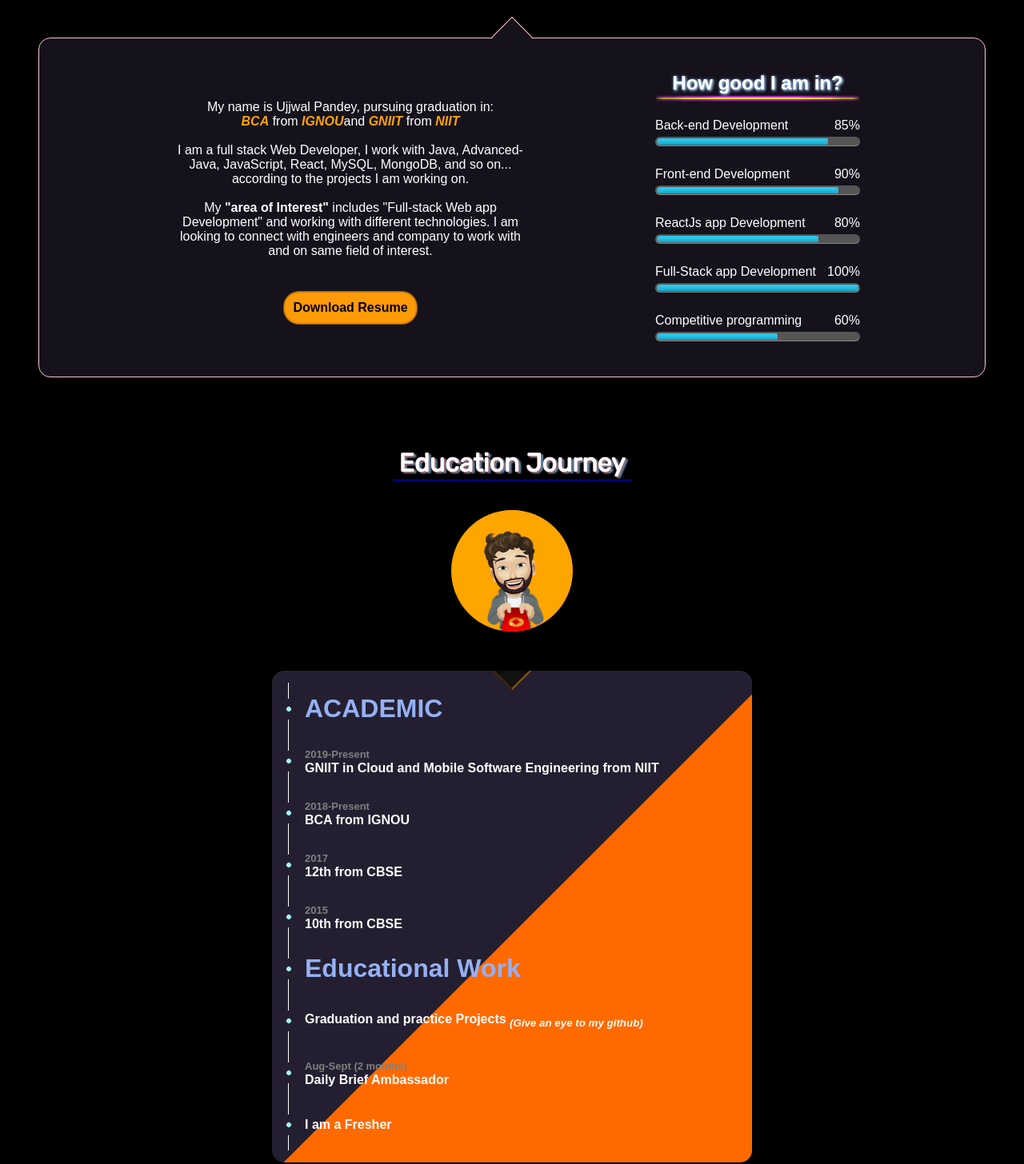
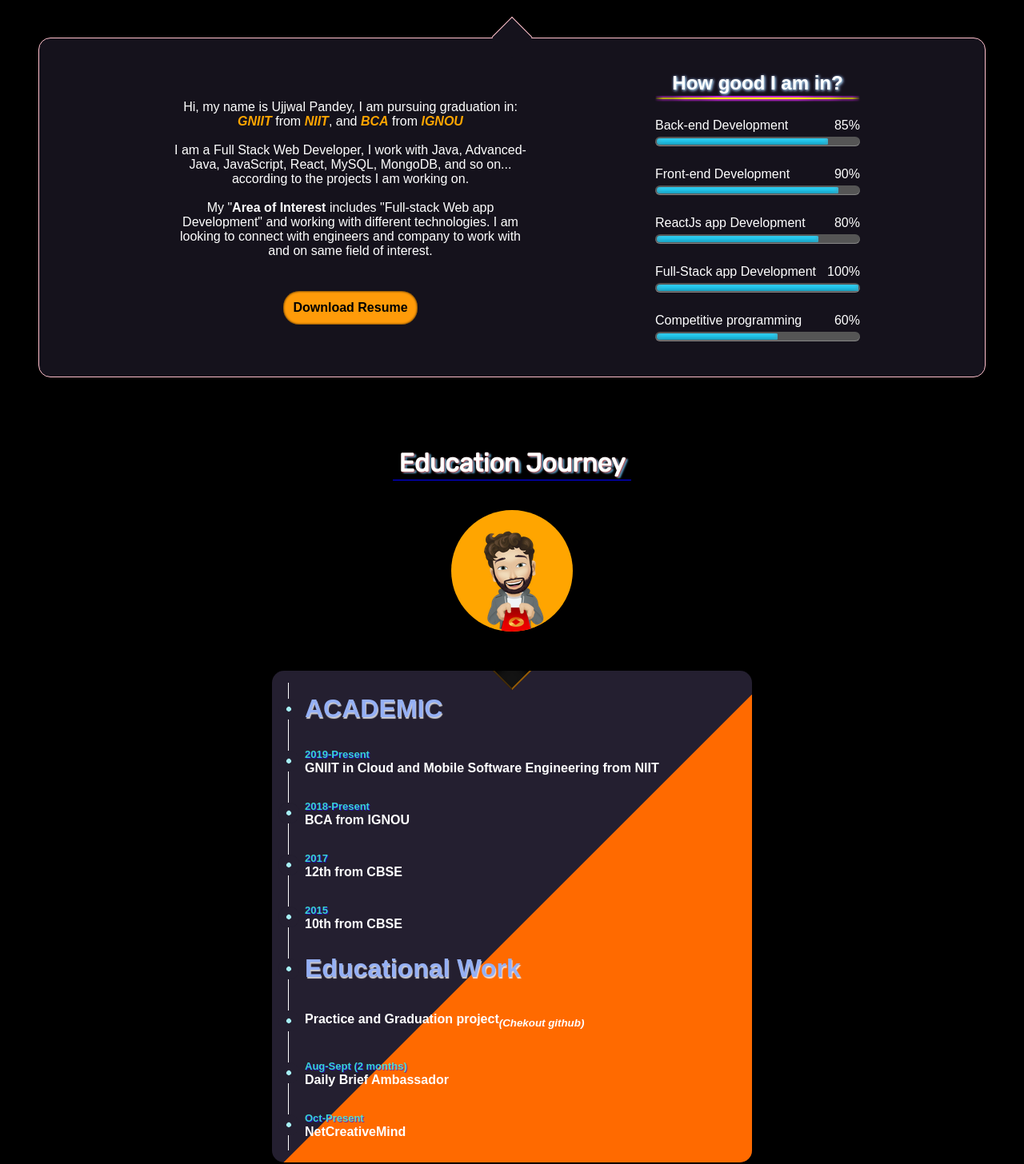
Before and after one commit to ujjwalpandeyjava/Ujjwal-Portfolio, a React (Create React App) app: page / in a window 1280 px wide. Shown: the part 1046-2502 px from the top of the page at 80% size. Built offline with nearby package versions, Linux system fonts and the light colour scheme.

Commit message:
Added details, and corrected few mistakes.

```diff
--- a/src/App.js
+++ b/src/App.js
@@ -130,11 +130,11 @@ function App() {
         <div><img src={aboutImage} alt="That's me" /></div>
         <div id="aboutMe">
           <div>
-            <div>My name is Ujjwal Pandey, pursuing graduation in:<br /><span> BCA</span> from<span> IGNOU</span>
-              and <span>GNIIT</span> from<span> NIIT</span><br /><br />
-              I am a full stack Web Developer,
+            <div>Hi, my name is Ujjwal Pandey, I am pursuing graduation in:<br /><span>GNIIT</span> from<span> NIIT</span>,
+              and <span>BCA</span> from<span> IGNOU</span><br /><br />
+              I am a Full Stack Web Developer,
               I work with Java, Advanced-Java, JavaScript, React, MySQL, MongoDB, and so on... according to the projects I am working on.
-              <br /><br />My <strong>"area of Interest"</strong> includes "Full-stack Web app Development" and working with different technologies.
+              <br /><br />My "<strong>Area of Interest</strong> includes "Full-stack Web app Development" and working with different technologies.
               I am looking to connect with engineers and company to work with and on same field of interest.
             </div>
             <div id="downloadCV"><a href={UjjwalResume} download='Ujjwal-resume.pdf'>Download Resume</a></div>
@@ -178,9 +178,9 @@ function App() {
           <div><p><span>2017</span> <br />12th from CBSE</p></div>
           <div><p><span>2015</span> <br />10th from CBSE</p></div>
           <div><h1>Educational Work</h1></div>
-          <div><p>Graduation and practice Projects <i><sub>(Give an eye to my github)</sub></i></p></div>
+          <div><p>Practice and Graduation project<i><sub>(Chekout github)</sub></i></p></div>
           <div><p><span>Aug-Sept (2 months)</span> <br />Daily Brief Ambassador</p></div>
-          <div><p>I am a Fresher</p></div>
+          <div><p><span>Oct-Present</span> <br />NetCreativeMind</p></div>
         </div>
       </div>
     </div>
--- a/src/index.css
+++ b/src/index.css
@@ -641,6 +641,7 @@ body {
 }
 #aboutEducation > div > h1 {
     color: #95b0f5;
+    text-shadow: 1px 2px 1px rgb(247 247 247 / 80%);
 }
 #aboutEducation > div:hover {
     border-left: 3px solid rgb(112, 97, 245);
@@ -661,8 +662,9 @@ body {
 }
 #aboutEducation > div > p > span {
     /* color: #5c4f5cef; */
-    color: gray;
+    color: #3df9e9d4;
     font-size: small;
+    text-shadow: 1px 1px 0px #2700ff96;
 }
 /* Education section Ends */
 
```
